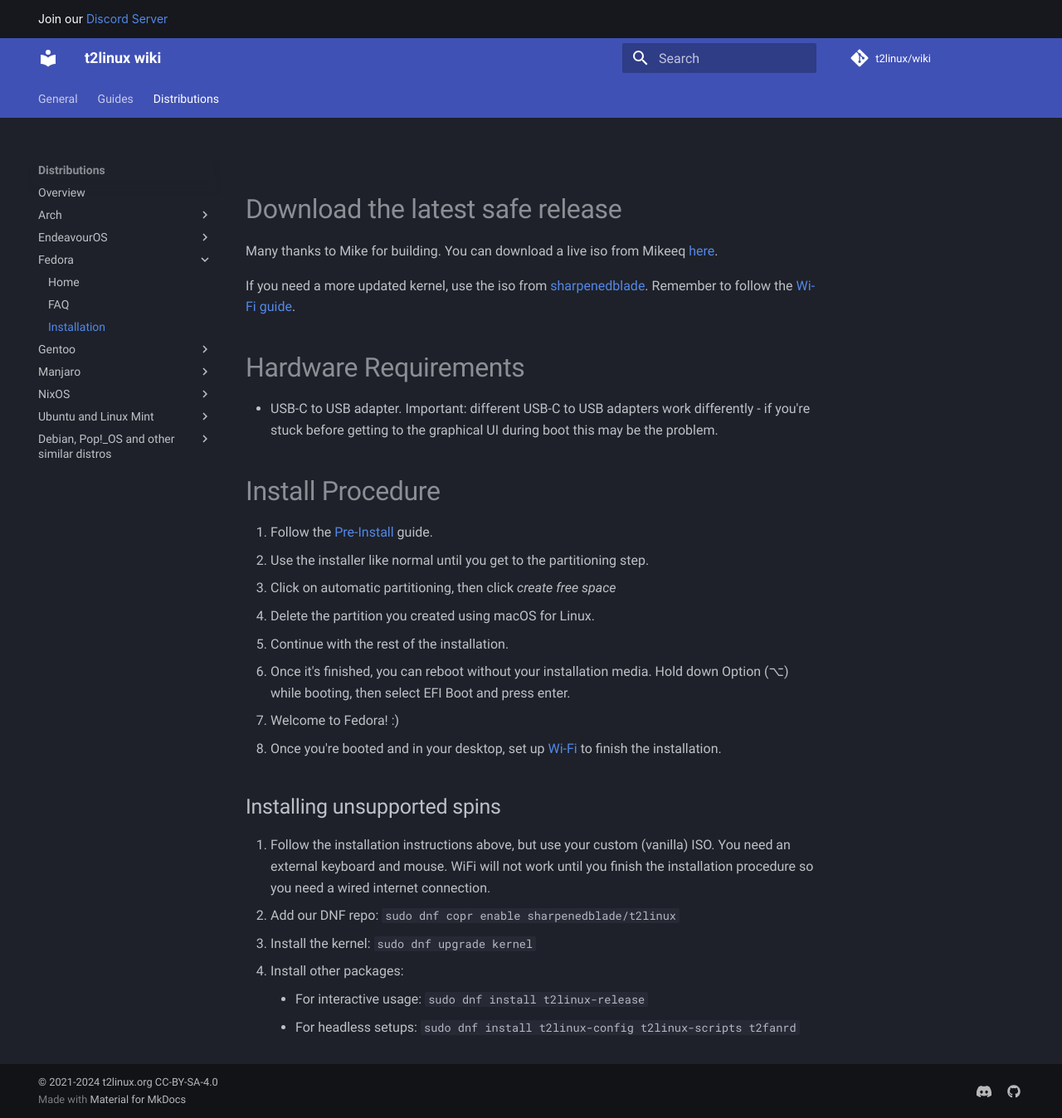
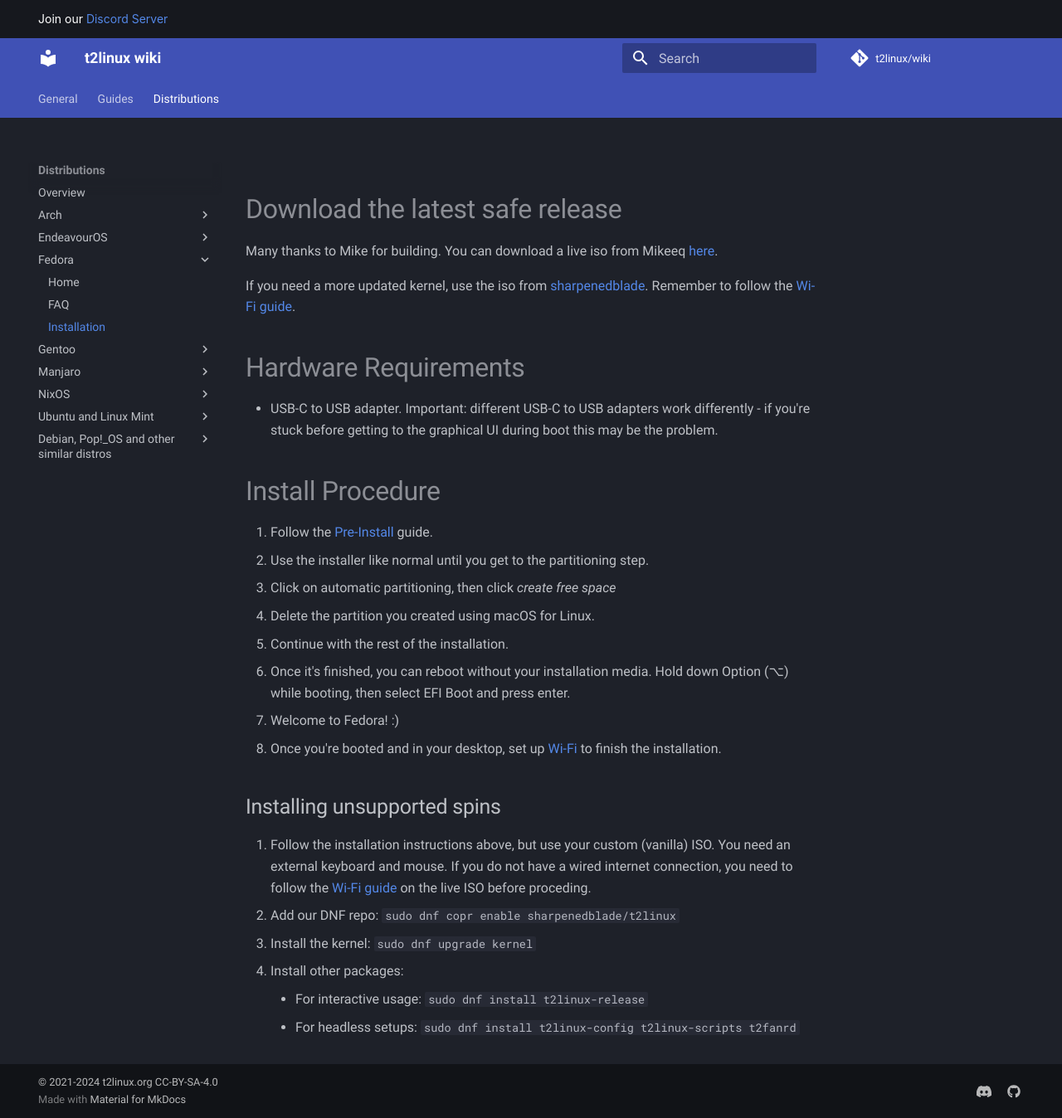
Before and after one commit to t2linux/wiki, an MkDocs documentation site: the page built from docs/distributions/fedora/installation.md, in a window 1280 px wide and 1348 px high. Shown: the whole window at 83% size. Built offline with MkDocs 1.6.1 and Material for MkDocs 9.7.7, drawn with Linux system fonts in a browser that asks for light colours; comment, search, counter and statistics services are not loaded.

Commit message:
Fedora: Add instructions to get wifi in live ISO (#618)

```diff
--- a/docs/distributions/fedora/installation.md
+++ b/docs/distributions/fedora/installation.md
@@ -21,7 +21,7 @@ If you need a more updated kernel, use the iso from [sharpenedblade](https://git
 
 ## Installing unsupported spins
 
-1. Follow the installation instructions above, but use your custom (vanilla) ISO. You need an external keyboard and mouse. WiFi will not work until you finish the installation procedure so you need a wired internet connection.
+1. Follow the installation instructions above, but use your custom (vanilla) ISO. You need an external keyboard and mouse. If you do not have a wired internet connection, you need to follow the [Wi-Fi guide](https://wiki.t2linux.org/guides/wifi-bluetooth/) on the live ISO before proceding.
 2. Add our DNF repo: `sudo dnf copr enable sharpenedblade/t2linux`
 3. Install the kernel: `sudo dnf upgrade kernel`
 4. Install other packages:
```
